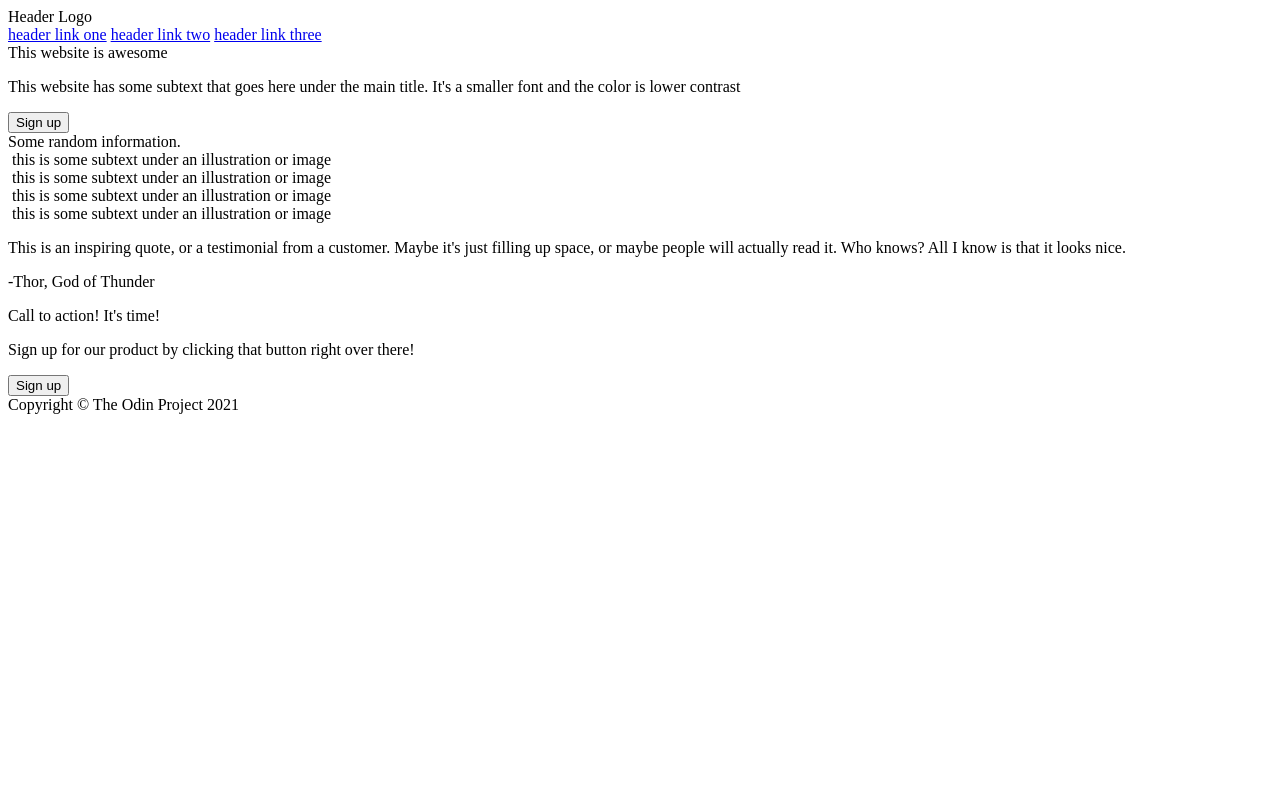
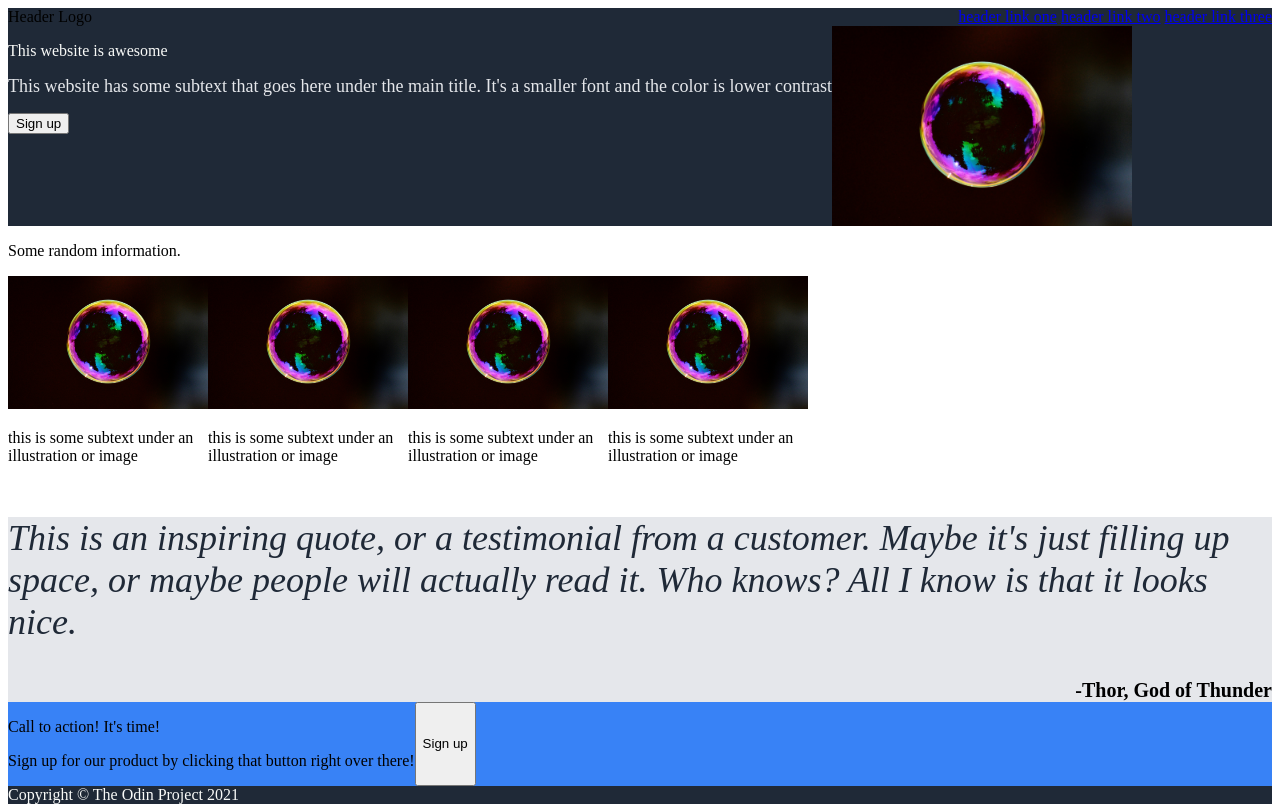
Before and after one commit to anthony-roncal/landing-page, a plain HTML site: page index.html in a window 1280 px wide. Drawn offline with Linux system fonts and the light colour scheme.

Commit message:
add images and set general up page layout and some styling

```diff
--- a/index.html
+++ b/index.html
@@ -3,6 +3,7 @@
 <head>
     <meta charset="UTF-8">
     <title>Landing Page</title>
+    <link rel="stylesheet" href="style.css">
 </head>
 <body>
     <header>Header Logo
@@ -14,39 +15,43 @@
     </header>
     <div class="content">
         <div class="hero">
-            This website is awesome
-            <p>This website has some subtext that goes here under the main title. It's a smaller font and the color is lower contrast</p>
-            <button>Sign up</button>
-            <img src="">
+            <div class="hero-left">
+                <p><span class="hero-main">This website is awesome</span></p>
+                <p><span class="hero-secondary">This website has some subtext that goes here under the main title. It's a smaller font and the color is lower contrast</span></p>
+                <button>Sign up</button>
+            </div>
+            <img class="hero-image" src="images/bubble.jpg">
         </div>
-        <div class="section-one">
-            Some random information.
+        <div class="information">
+            <p class="information-header">Some random information.</p>
             <div class="cards">
                 <div class="card">
-                    <img src="">
-                    this is some subtext under an illustration or image
+                    <img class="icon"  src="images/bubble.jpg">
+                    <p>this is some subtext under an illustration or image</p>
                 </div>
                 <div class="card">
-                    <img src="">
-                    this is some subtext under an illustration or image
+                    <img class="icon" src="images/bubble.jpg">
+                    <p>this is some subtext under an illustration or image</p>
                 </div>
                 <div class="card">
-                    <img src="">
-                    this is some subtext under an illustration or image
+                    <img class="icon"  src="images/bubble.jpg">
+                    <p>this is some subtext under an illustration or image</p>
                 </div>
                 <div class="card">
-                    <img src="">
-                    this is some subtext under an illustration or image
+                    <img class="icon"  src="images/bubble.jpg">
+                    <p>this is some subtext under an illustration or image</p>
                 </div>
             </div>
         </div>
         <div class="quote">
             <p>This is an inspiring quote, or a testimonial from a customer. Maybe it's just filling up space, or maybe people will actually read it. Who knows? All I know is that it looks nice.</p>
-            <p>-Thor, God of Thunder</p>
+            <div class="quote-name">-Thor, God of Thunder</div>
         </div>
         <div class="cta">
-            <p>Call to action! It's time!</p>
-            <p>Sign up for our product by clicking that button right over there!</p>
+            <div class="cta-text">
+                <p>Call to action! It's time!</p>
+                <p>Sign up for our product by clicking that button right over there!</p>
+            </div>
             <button>Sign up</button>
         </div>
     </div>
--- a/style.css
+++ b/style.css
@@ -0,0 +1,68 @@
+body {
+    display: flex;
+    flex-direction: column;
+}
+
+header {
+    display: flex;
+    justify-content: space-between;
+    background-color: #1F2937;
+}
+
+.hero {
+    display: flex;
+    background-color: #1F2937;
+    color: #F9FAF8;
+}
+
+.hero-secondary {
+    color: #E5E7EB;
+    font-size: 18px;
+}
+
+.hero-image {
+    width: 300px;
+}
+
+.information {
+    display: flex;
+    flex-direction: column;
+}
+
+.cards {
+    display: flex;
+}
+
+.card {
+    width: 200px;
+}
+
+.icon {
+    width: 200px;
+}
+
+.quote {
+    font-size: 36px;
+    font-style: italic;
+    font-weight: 100;
+    color: #1F2937;
+    background-color: #E5E7EB;
+}
+
+.quote-name {
+    font-size: 20px;
+    font-style: normal;
+    font-weight: bold;
+    color: #000000;
+    text-align: right;
+}
+
+.cta {
+    display: flex;
+    background-color: #3882F6;
+}
+
+footer {
+    background-color: #1F2937;
+    color: #F9FAF8;
+}
```
Also changed, not shown: images/bubble.jpg (added).
